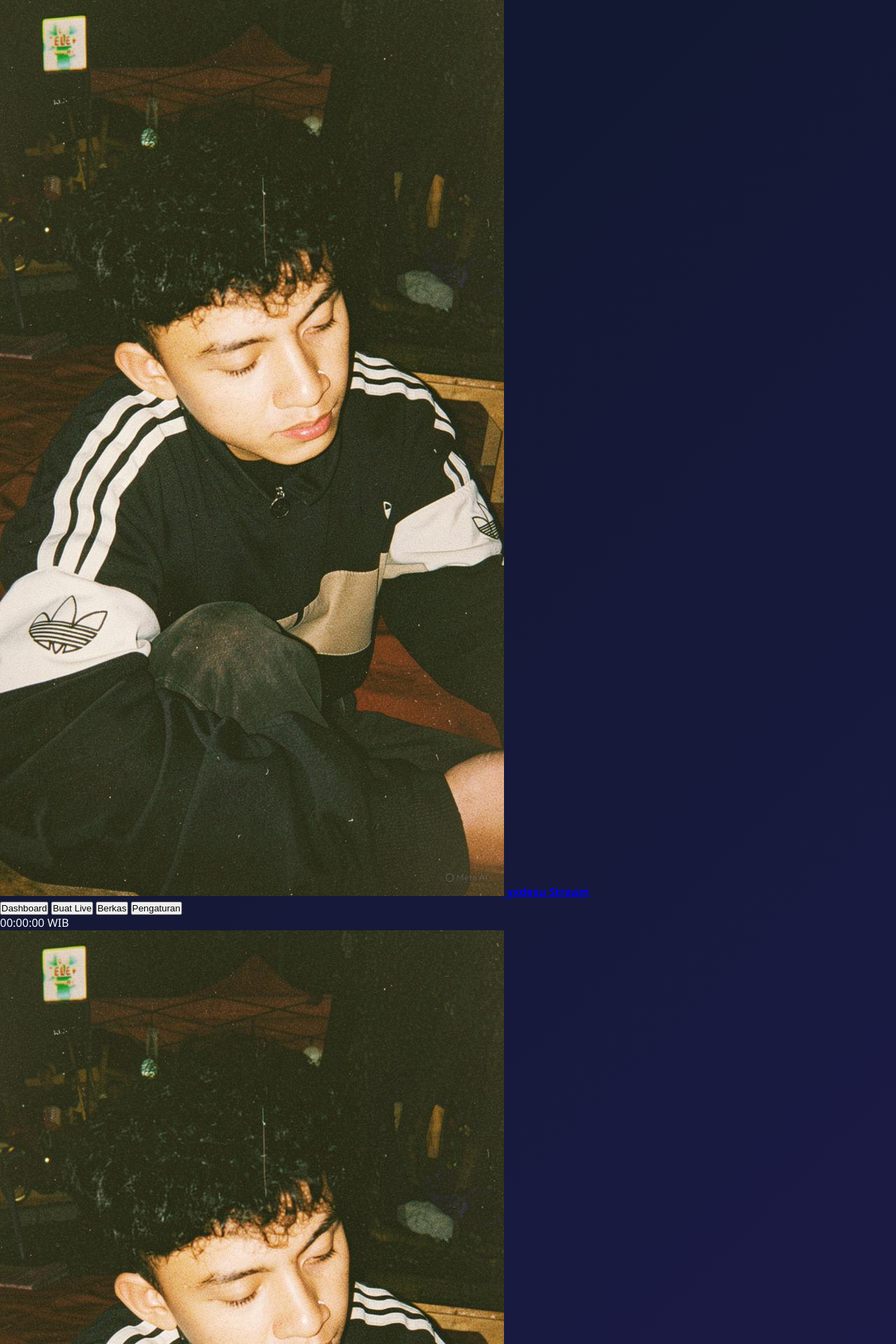
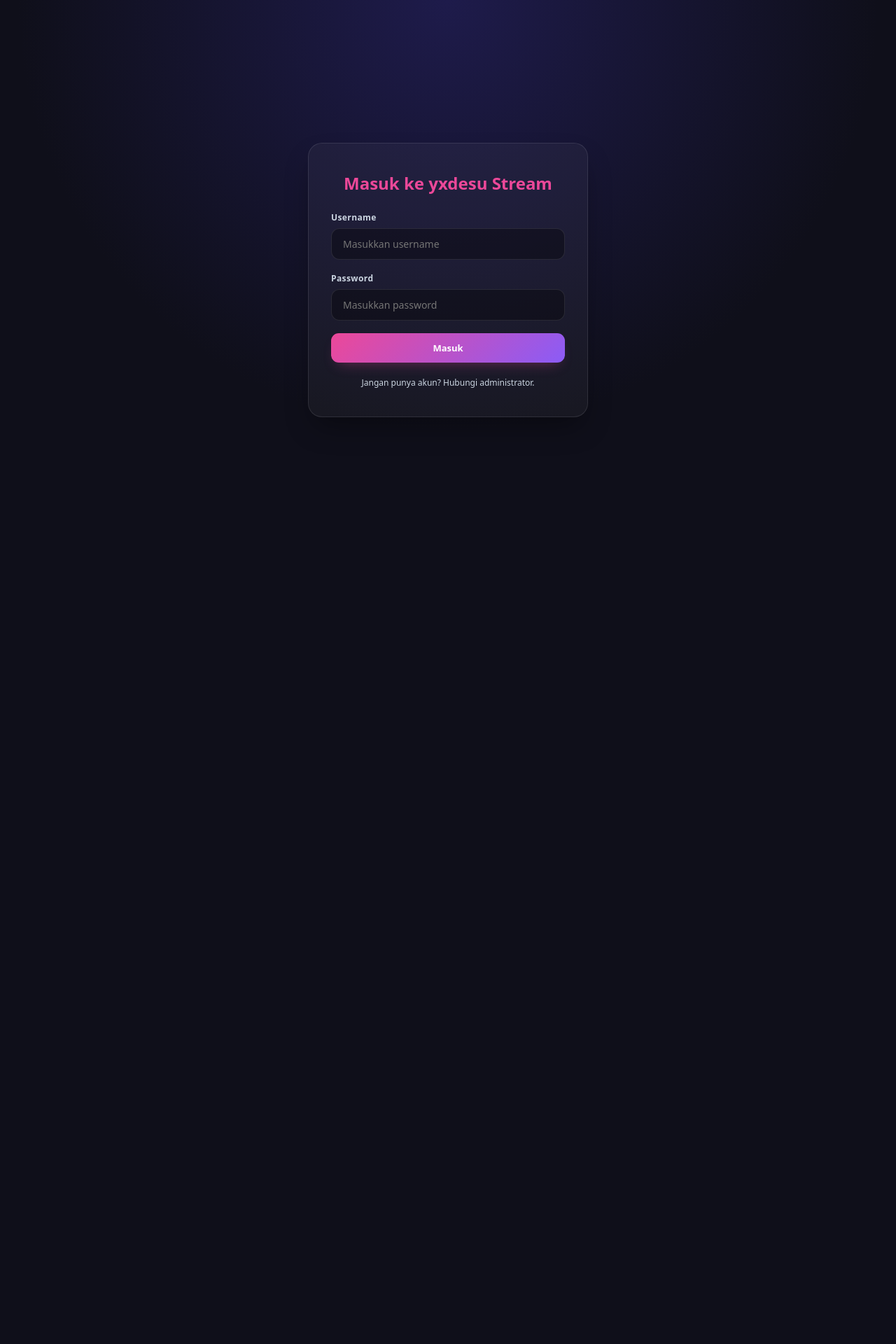
Before and after one commit to dedefalevi21/live, a Flask app: template templates/login.html in a window 1280 px wide. Shown: the top 1920 px of the page at 70% size. After the commit the page ends 596 px from the top, so only its background shows below. Run offline with Flask 2, Linux system fonts and the light colour scheme; the template is opened without the code that fills it, so the values that code supplies are empty.

Commit message:
Tambah fitur login dan proteksi halaman
- Ganti auto_login dengan login_required decorator
- Tambah halaman /login (GET + POST)
- Proteksi semua route (dashboard, create_live, stop_live, delete_live, download_drive, rename_file, preview_file, settings)
- Tampilkan username dan tombol Login/Logout di header dashboard
- Default user: yxdesu / yxdesu070707

Co-Authored-By: Claude Opus 4.5 <noreply@anthropic.com>

```diff
--- a/app.py
+++ b/app.py
@@ -7,12 +7,13 @@ from datetime import datetime
 
 from flask import Flask, render_template, request, redirect, url_for, session, flash, send_file, abort
 from flask_sqlalchemy import SQLAlchemy
-from werkzeug.security import generate_password_hash
+from werkzeug.security import generate_password_hash, check_password_hash
 from werkzeug.utils import secure_filename
 import secrets
 
 app = Flask(__name__)
-app.config['SECRET_KEY'] = secrets.token_hex(32)
+app.config['SECRET_KEY'] = os.environ.get('SECRET_KEY') or secrets.token_hex(32)
+app.permanent_session_lifetime = 3600  # sesi 1 jam
 app.config['SQLALCHEMY_DATABASE_URI'] = 'sqlite:///' + os.path.join(app.instance_path, 'database.db').replace('\\', '/')
 app.config['SQLALCHEMY_TRACK_MODIFICATIONS'] = False
 app.config['MAX_CONTENT_LENGTH'] = 500 * 1024 * 1024  # 500 MB
@@ -56,9 +57,17 @@ class File(db.Model):
     source = db.Column(db.String(20), default='upload')
 
 
-def auto_login():
-    session['username'] = 'yxdesu'
-    session['user_id'] = 1
+def login_required(f):
+    from functools import wraps
+
+    @wraps(f)
+    def decorated_function(*args, **kwargs):
+        if 'user_id' not in session:
+            flash('Silakan login terlebih dahulu.', 'error')
+            return redirect(url_for('login'))
+        return f(*args, **kwargs)
+
+    return decorated_function
 
 
 def extract_drive_id(url):
@@ -121,14 +130,38 @@ def ensure_schema():
 # ---------------------------------------------------------------------------
 
 @app.route('/')
+@login_required
 def index():
-    auto_login()
     return redirect(url_for('dashboard'))
 
 
+@app.route('/login', methods=['GET', 'POST'])
+def login():
+    if 'user_id' in session:
+        return redirect(url_for('dashboard'))
+
+    if request.method == 'POST':
+        username = request.form.get('username', '').strip()
+        password = request.form.get('password', '')
+
+        user = User.query.filter_by(username=username).first()
+        if user and check_password_hash(user.password_hash, password):
+            session.clear()
+            session['user_id'] = user.id
+            session['username'] = user.username
+            session['role'] = user.role
+            session.permanent = False
+            return redirect(url_for('dashboard'))
+
+        flash('Username atau password salah.', 'error')
+        return render_template('login.html'), 401
+
+    return render_template('login.html')
+
+
 @app.route('/dashboard')
+@login_required
 def dashboard():
-    auto_login()
     user_id = session.get('user_id')
     lives = LiveStream.query.filter_by(user_id=user_id).order_by(LiveStream.created_at.desc()).all()
     files = File.query.filter_by(user_id=user_id).order_by(File.uploaded_at.desc()).all()
@@ -143,8 +176,8 @@ def logout():
 
 
 @app.route('/create_live', methods=['POST'])
+@login_required
 def create_live():
-    auto_login()
     user_id = session.get('user_id')
     if request.method == 'POST':
         video_id = request.form.get('video_id', '').strip()
@@ -244,8 +277,8 @@ def create_live():
 
 
 @app.route('/start_live/<int:live_id>', methods=['POST'])
+@login_required
 def start_live(live_id):
-    auto_login()
     live = LiveStream.query.filter_by(id=live_id, user_id=session.get('user_id')).first()
     if not live:
         flash('Live stream tidak ditemukan.', 'error')
@@ -303,8 +336,8 @@ def start_live(live_id):
 
 
 @app.route('/stop_live/<int:live_id>', methods=['POST'])
+@login_required
 def stop_live(live_id):
-    auto_login()
     live = LiveStream.query.filter_by(id=live_id, user_id=session.get('user_id')).first()
     if not live:
         flash('Live stream tidak ditemukan.', 'error')
@@ -330,8 +363,8 @@ def stop_live(live_id):
 
 
 @app.route('/delete_live/<int:live_id>')
+@login_required
 def delete_live(live_id):
-    auto_login()
     live = LiveStream.query.filter_by(id=live_id, user_id=session.get('user_id')).first()
     if live:
         # Stop streaming if active
@@ -349,8 +382,8 @@ def delete_live(live_id):
 
 
 @app.route('/delete_file/<int:file_id>')
+@login_required
 def delete_file(file_id):
-    auto_login()
     f = File.query.filter_by(id=file_id, user_id=session.get('user_id')).first()
     if f:
         if f.filepath and os.path.exists(f.filepath):
@@ -365,8 +398,8 @@ def delete_file(file_id):
 
 
 @app.route('/download_drive', methods=['POST'])
+@login_required
 def download_drive():
-    auto_login()
     user_id = session.get('user_id')
     url = request.form.get('drive_url', '').strip()
     file_id = extract_drive_id(url)
@@ -393,8 +426,8 @@ def download_drive():
 
 
 @app.route('/rename_file/<int:file_id>', methods=['POST'])
+@login_required
 def rename_file(file_id):
-    auto_login()
     user_id = session.get('user_id')
     f = File.query.filter_by(id=file_id, user_id=user_id).first()
     if not f:
@@ -431,8 +464,8 @@ def rename_file(file_id):
 
 
 @app.route('/preview/<int:file_id>')
+@login_required
 def preview_file(file_id):
-    auto_login()
     f = File.query.filter_by(id=file_id, user_id=session.get('user_id')).first()
     if not f or not f.filepath or not os.path.exists(f.filepath):
         abort(404)
@@ -440,8 +473,8 @@ def preview_file(file_id):
 
 
 @app.route('/settings')
+@login_required
 def settings():
-    auto_login()
     return render_template('dashboard.html')
 
 
--- a/templates/login.html
+++ b/templates/login.html
@@ -3,32 +3,66 @@
 <head>
     <meta charset="UTF-8">
     <meta name="viewport" content="width=device-width, initial-scale=1.0">
-    <title>yxdesu Stream — Live Dashboard</title>
-    <link rel="stylesheet" href="{{ url_for('static', filename='css/style.css') }}">
+    <title>Login — yxdesu Stream</title>
+    <style>
+        *{margin:0;padding:0;box-sizing:border-box}
+        body{
+            font-family:'Poppins',system-ui,sans-serif;
+            background:radial-gradient(circle at 50% 0%, #1e1b4b, #0f0f1a 60%);
+            color:#fff; min-height:100vh; display:flex; align-items:center; justify-content:center;
+        }
+        .login-card{
+            background:rgba(255,255,255,0.04);
+            border:1px solid rgba(255,255,255,0.1);
+            border-radius:20px; padding:40px 32px; width:100%; max-width:400px;
+            box-shadow:0 20px 40px -10px rgba(0,0,0,0.4);
+        }
+        .login-card h2{
+            font-size:24px; font-weight:800; margin-bottom:24px; text-align:center; color:#ec4899;
+        }
+        .form-field{margin-bottom:18px}
+        .form-field label{display:block;font-size:12px;font-weight:600;color:#cbd5e1;margin-bottom:7px;letter-spacing:.4px}
+        .form-field input{
+            width:100%;font:inherit;font-size:14px;color:#fff;background:rgba(0,0,0,0.35);
+            border:1px solid rgba(255,255,255,0.1);border-radius:12px;padding:12px 16px;
+        }
+        .form-field input:focus{outline:none;border-color:#8b5cf6}
+        .btn{
+            width:100%;font:inherit;font-size:13px;font-weight:600;cursor:pointer;border-radius:11px;
+            padding:12px 18px;border:none;transition:.2s;background:linear-gradient(135deg,#ec4899,#8b5cf6);
+            color:#fff;box-shadow:0 10px 20px -10px rgba(236,72,153,0.4);
+        }
+        .btn:hover{filter:brightness(1.1)}
+        .error{background:rgba(239,68,68,0.15);color:#f87171;border:1px solid rgba(239,68,68,0.3);border-radius:12px;padding:10px 14px;margin-bottom:16px;font-size:13px}
+        .footer{margin-top:20px;text-align:center;font-size:12px;color:#cbd5e1}
+        .footer a{color:#ec4899;text-decoration:none}
+    </style>
 </head>
 <body>
-    <header>
-        <div class="bar">
-            <a class="brand" href="#">
-                <span class="mark"><img src="yxdede123.JPG" alt="logo"></span>
-                <span><b class="brand-name">yxdesu Stream</b></span>
-            </a>
-            <nav class="nav-tabs" id="tabs">
-                <button class="on" data-page="dash">Dashboard</button>
-                <button data-page="create">Buat Live</button>
-                <button data-page="files">Berkas</button>
-                <button data-page="settings">Pengaturan</button>
-            </nav>
-            <div class="head-right">
-                <span class="clock" id="clock">00:00:00 WIB</span>
-                <div class="avatar"><img src="yxdede123.JPG" alt="avatar"></div>
+    <div class="login-card">
+        <h2>Masuk ke yxdesu Stream</h2>
+        {% with messages = get_flashed_messages(with_categories=true) %}
+        {% if messages %}
+            {% for cat, msg in messages %}
+                {% if cat == 'error' %}
+                <div class="error">{{ msg }}</div>
+                {% endif %}
+            {% endfor %}
+        {% endif %}
+        {% endwith %}
+        <form method="POST">
+            <div class="form-field">
+                <label>Username</label>
+                <input type="text" name="username" required placeholder="Masukkan username">
             </div>
-        </div>
-    </header>
-    <main>
-        <div class="page-head">
-            <h1>Dashboard</h1>
-            <p>Kelola semua sesi live streaming dari satu tempat.</p>
+            <div class="form-field">
+                <label>Password</label>
+                <input type="password" name="password" required placeholder="Masukkan password">
+            </div>
+            <button type="submit" class="btn">Masuk</button>
+        </form>
+        <div class="footer">
+            Jangan punya akun? Hubungi administrator.
         </div>
     </div>
 </body>
```
Also changed, not shown: templates/dashboard.html (+8 -0 lines).
